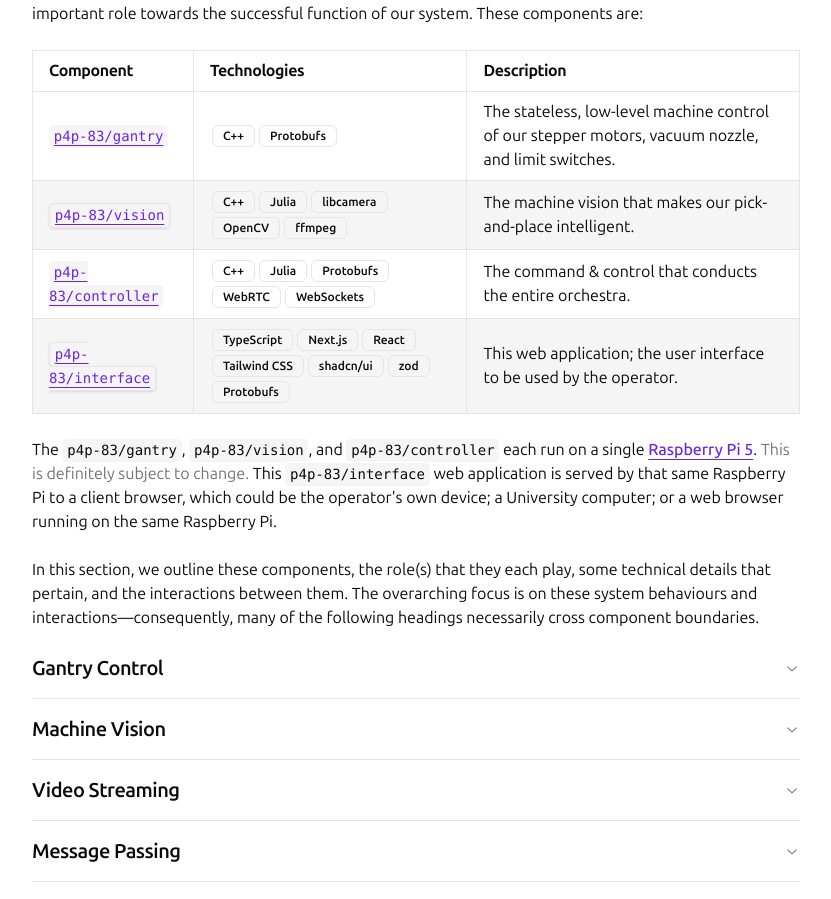
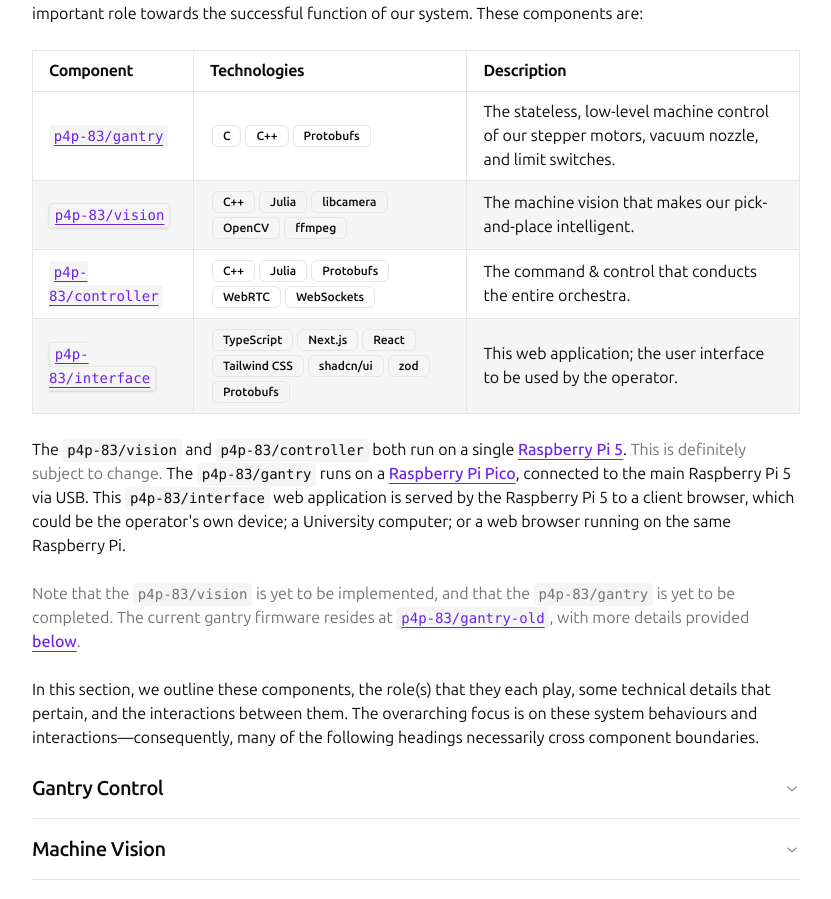
Before and after one commit to p4p-83/interface, a Next.js app in the folder client/: page /learn in a window 1280 px wide. Shown: the part 1268-2167 px from the top of the page, without its empty margins (224-1055 px from the left). Built offline with nearby package versions, Linux system fonts and the light colour scheme.

Commit message:
feat: :memo: update system architecture

```diff
--- a/client/src/app/globals.tsx
+++ b/client/src/app/globals.tsx
@@ -84,6 +84,10 @@ export const GITHUB = {
     NAME: 'p4p-83/gantry',
     URL: 'https://github.com/p4p-83/gantry',
   },
+  GANTRY_OLD: {
+    NAME: 'p4p-83/gantry-old',
+    URL: 'https://github.com/p4p-83/gantry-old',
+  },
   VISION: {
     NAME: 'p4p-83/vision',
     URL: 'https://github.com/p4p-83/vision',
@@ -115,6 +119,7 @@ export const WHEP = 'https://www.ietf.org/archive/id/draft-murillo-whep-03.html'
 export const WEB_SOCKET = 'https://en.wikipedia.org/wiki/WebSocket'
 
 export const RASPBERRY_PI_5 = 'https://www.raspberrypi.com/products/raspberry-pi-5/'
+export const RASPBERRY_PI_PICO = 'https://www.raspberrypi.com/products/raspberry-pi-pico/'
 export const RASPBERRY_PI_OS = 'https://www.raspberrypi.com/documentation/computers/os.html'
 export const RPI_CAM_VID = 'https://www.raspberrypi.com/documentation/computers/camera_software.html#rpicam-vid'
 export const LIB_CAMERA = 'https://libcamera.org/'
@@ -154,6 +159,7 @@ export const InlineCode = {
     Organisation: () => <TypographyInlineCode>{GITHUB.ORGANISATION.NAME}</TypographyInlineCode>,
     Docs: () => <TypographyInlineCode>{GITHUB.DOCS.NAME}</TypographyInlineCode>,
     Gantry: () => <TypographyInlineCode>{GITHUB.GANTRY.NAME}</TypographyInlineCode>,
+    GantryOld: () => <TypographyInlineCode>{GITHUB.GANTRY_OLD.NAME}</TypographyInlineCode>,
     Vision: () => <TypographyInlineCode>{GITHUB.VISION.NAME}</TypographyInlineCode>,
     Controller: () => <TypographyInlineCode>{GITHUB.CONTROLLER.NAME}</TypographyInlineCode>,
     Interface: () => <TypographyInlineCode>{GITHUB.INTERFACE.NAME}</TypographyInlineCode>,
@@ -166,6 +172,7 @@ export const Links = {
     Organisation: () => <TypographyLink href={GITHUB.ORGANISATION.URL}><InlineCode.GitHub.Organisation /></TypographyLink>,
     Docs: () => <TypographyLink href={GITHUB.DOCS.URL}><InlineCode.GitHub.Docs /></TypographyLink>,
     Gantry: () => <TypographyLink href={GITHUB.GANTRY.URL}><InlineCode.GitHub.Gantry /></TypographyLink>,
+    GantryOld: () => <TypographyLink href={GITHUB.GANTRY_OLD.URL}><InlineCode.GitHub.GantryOld /></TypographyLink>,
     Vision: () => <TypographyLink href={GITHUB.VISION.URL}><InlineCode.GitHub.Vision /></TypographyLink>,
     Controller: () => <TypographyLink href={GITHUB.CONTROLLER.URL}><InlineCode.GitHub.Controller /></TypographyLink>,
     Interface: () => <TypographyLink href={GITHUB.INTERFACE.URL}><InlineCode.GitHub.Interface /></TypographyLink>,
--- a/client/src/app/learn/fragments.ts
+++ b/client/src/app/learn/fragments.ts
@@ -3,4 +3,5 @@ export const FRAGMENT_IDS = {
   VIM_PLUGINS: 'vim-plugins',
   DATA_NORMALISATION: 'normalisation',
   NEAREST_TARGET: 'nearest-target',
+  GANTRY_OLD: 'gantry-old',
 } as const
--- a/client/src/app/learn/page.tsx
+++ b/client/src/app/learn/page.tsx
@@ -608,6 +608,7 @@ function SystemArchitecture() {
             <TypographyTableDataCell><GLOBALS.Links.GitHub.Gantry /></TypographyTableDataCell>
             <TypographyTableDataCell>
               <span className='*:m-0.5'>
+                <Badge variant='outline'>C</Badge>
                 <Badge variant='outline'>C++</Badge>
                 <Badge variant='outline'>Protobufs</Badge>
               </span>
@@ -671,10 +672,18 @@ function SystemArchitecture() {
       </TypographyTable>
 
       <TypographyP>
-        The <GLOBALS.InlineCode.GitHub.Gantry />, <GLOBALS.InlineCode.GitHub.Vision />, and <GLOBALS.InlineCode.GitHub.Controller /> each run on a single <TypographyLink href={GLOBALS.RASPBERRY_PI_5}>Raspberry Pi 5</TypographyLink>.
+        The <GLOBALS.InlineCode.GitHub.Vision /> and <GLOBALS.InlineCode.GitHub.Controller /> both run on a single <TypographyLink href={GLOBALS.RASPBERRY_PI_5}>Raspberry Pi 5</TypographyLink>.
         {/* TODO: */}
         {' '}<TypographyMuted>This is definitely subject to change.</TypographyMuted>{' '}
-        This <GLOBALS.InlineCode.GitHub.Interface /> web application is served by that same Raspberry Pi to a client browser, which could be the operator&apos;s own device; a University computer; or a web browser running on the same Raspberry Pi.
+        The <GLOBALS.InlineCode.GitHub.Gantry /> runs on a <TypographyLink href={GLOBALS.RASPBERRY_PI_PICO}>Raspberry Pi Pico</TypographyLink>, connected to the main Raspberry Pi 5 via USB.
+        This <GLOBALS.InlineCode.GitHub.Interface /> web application is served by the Raspberry Pi 5 to a client browser, which could be the operator&apos;s own device; a University computer; or a web browser running on the same Raspberry Pi.
+      </TypographyP>
+
+      <TypographyP>
+        <TypographyMuted>
+          Note that the <GLOBALS.InlineCode.GitHub.Vision /> is yet to be implemented, and that the <GLOBALS.InlineCode.GitHub.Gantry /> is yet to be completed.
+          The current gantry firmware resides at <GLOBALS.Links.GitHub.GantryOld />, with more details provided <TypographyLink toFragmentId href={FRAGMENT_IDS.GANTRY_OLD}>below</TypographyLink>.
+        </TypographyMuted>
       </TypographyP>
 
       <TypographyP>
@@ -684,6 +693,7 @@ function SystemArchitecture() {
 
       <Accordion type='multiple' className='w-full mt-2' fragmentIdsMap={{
         [FRAGMENT_IDS.DATA_NORMALISATION]: 'messagePassing',
+        [FRAGMENT_IDS.GANTRY_OLD]: 'messagePassing',
         [FRAGMENT_IDS.NEAREST_TARGET]: 'userInterface',
       }}>
         <AccordionItem value='gantryControl'>
@@ -744,7 +754,7 @@ function SystemArchitecture() {
 
             <TypographyH5>Controller to Gantry</TypographyH5>
             {/* TODO: */}
-            <TypographyP>
+            <TypographyP id={FRAGMENT_IDS.GANTRY_OLD}>
               <TypographyMuted>
                 This is yet to be properly implemented, but is likely to be a serial port exchanging messages serialised in a protocol buffer.
                 At present, this is a serial port at <TypographyInlineCode>115200</TypographyInlineCode> baud exchanging <TypographyLink href='https://en.wikipedia.org/wiki/G-code'>G-code</TypographyLink>.
```
